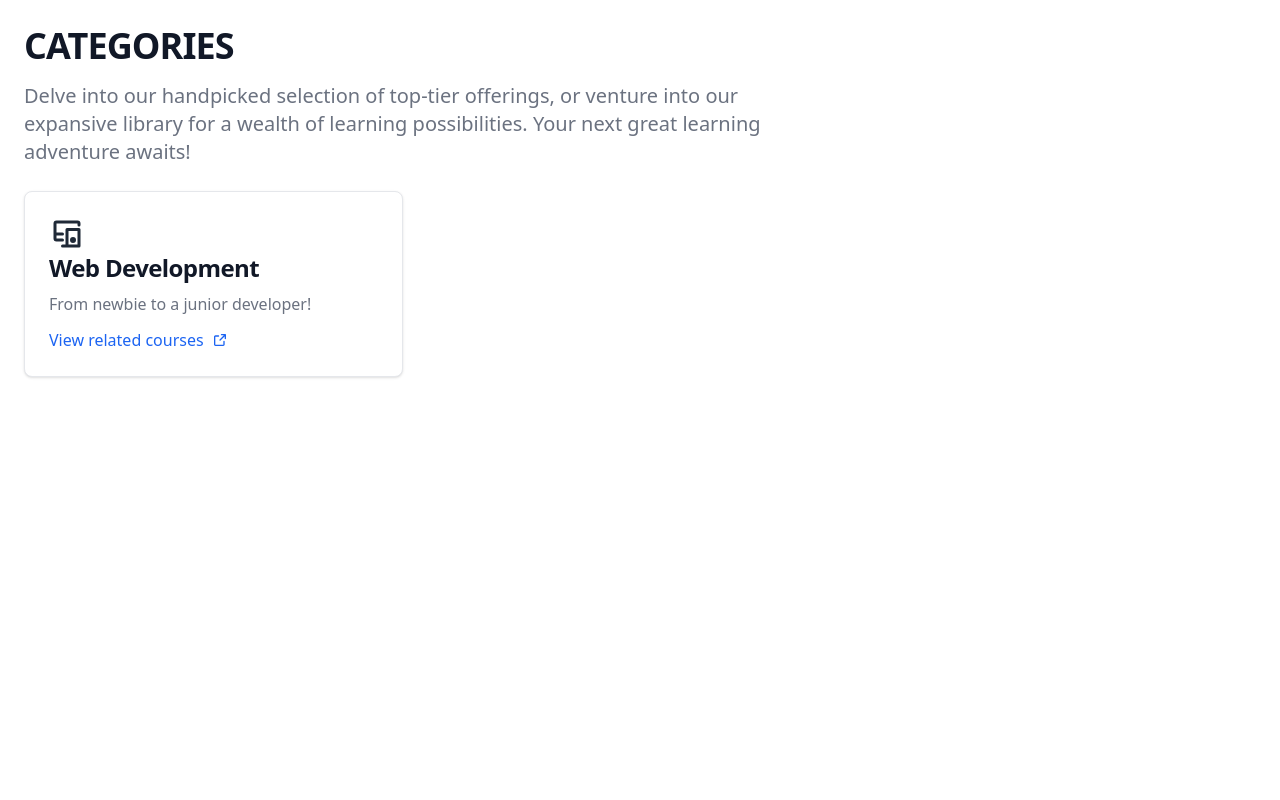
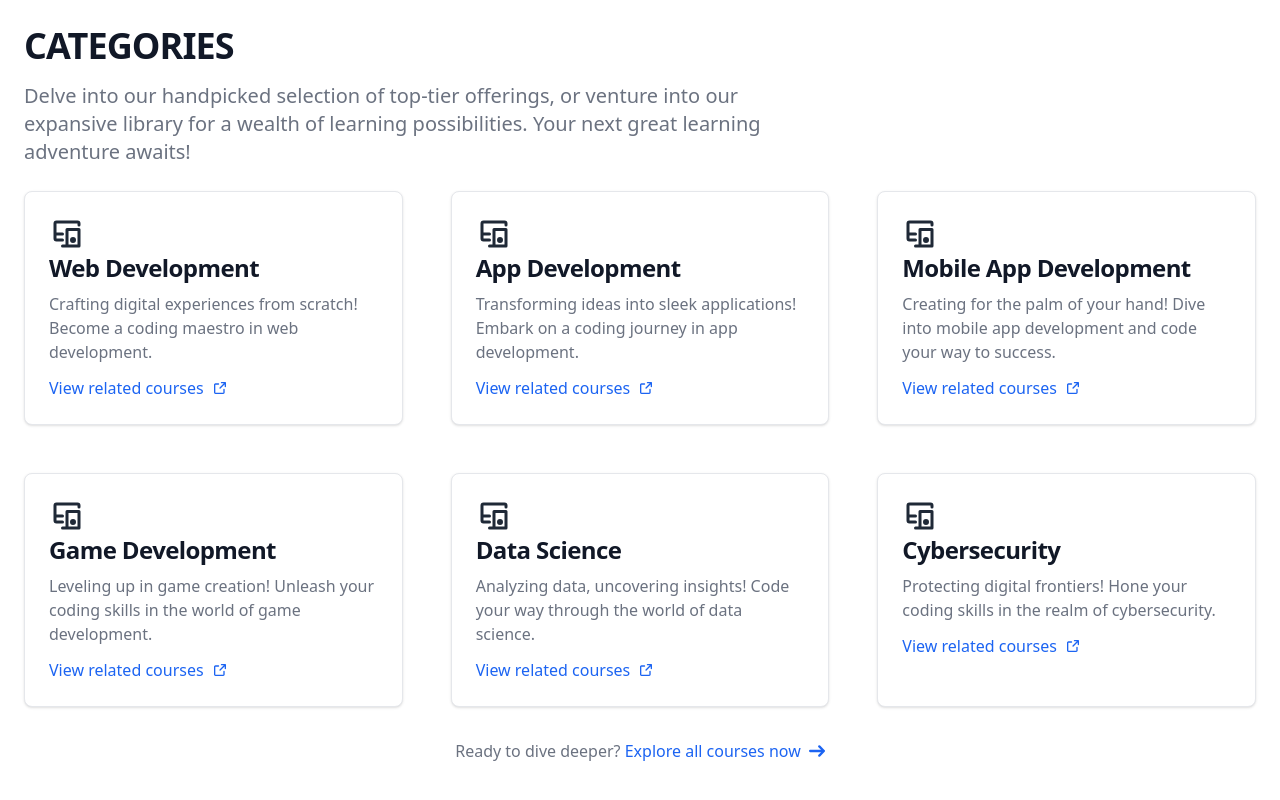
Before and after one commit to azaludek/codehub, an Angular app: page / in a window 1280 px wide. Shown: the part 2649-3449 px from the top of the page. Before the commit the page ends 3090 px from the top, so only its background shows below. Built offline with nearby package versions, Linux system fonts and the light colour scheme.

Commit message:
Add: categories cards complete

```diff
--- a/src/app/cards-carousels/cards-carousels.component.css
+++ b/src/app/cards-carousels/cards-carousels.component.css
@@ -23,3 +23,7 @@ img {
 .card-div {
   padding-top: 1vw;
 }
+
+.cta-categories {
+  text-align: center;
+}
--- a/src/app/cards-carousels/cards-carousels.component.html
+++ b/src/app/cards-carousels/cards-carousels.component.html
@@ -1,3 +1,4 @@
+<!-- Featured Courses -->
 <section class="bg-white" xmlns="http://www.w3.org/1999/html">
   <div class="py-8 px-4 mx-auto max-w-screen-xl sm:py-16 lg:px-6">
       <div class="text max-w-screen-md mb-8 lg:mb-16">
@@ -81,13 +82,15 @@
   </div>
 </section>
 
+<!-- Categories Cards -->
 <section class="bg-white" xmlns="http://www.w3.org/1999/html">
   <div class="py-8 px-4 mx-auto max-w-screen-xl sm:py-16 lg:px-6">
-      <div class="text max-w-screen-md mb-8 lg:mb-16">
+    <div class="text max-w-screen-md mb-8 lg:mb-16">
           <h2 class="mb-4 text-4xl tracking-tight font-extrabold text-gray-900">CATEGORIES</h2>
           <p class="cards-text text-gray-500 sm:text-xl"> Delve into our handpicked selection of top-tier offerings, or venture into our expansive library for a wealth of learning possibilities. Your next great learning adventure awaits!</p>
-      </div>
-      <div class="cards-grid space-y-8 md:grid md:grid-cols-2 lg:grid-cols-3 md:gap-12 md:space-y-0">
+    </div>
+    <div class="cards-grid space-y-8 md:grid md:grid-cols-2 lg:grid-cols-3 md:gap-12 md:space-y-0">
+      <div class="cards-grid space-y-8 md:grid md:grid-cols-1 lg:grid-cols-1 md:gap-12 md:space-y-0">
         <div class="max-w-sm p-6 bg-white border border-gray-200 rounded-lg shadow dark:bg-gray-800 dark:border-gray-700">
             <svg class="w-36px] h-[36px] text-gray-800 dark:text-white" aria-hidden="true" xmlns="http://www.w3.org/2000/svg" fill="none" viewBox="0 0 24 24">
               <path stroke="currentColor" stroke-linecap="round" stroke-linejoin="round" stroke-width="2" d="M9 16H5a1 1 0 0 1-1-1V5c0-.6.4-1 1-1h14c.6 0 1 .4 1 1v1M9 12H4m8 8V9h8v11h-8Zm0 0H9m8-4a1 1 0 1 0-2 0 1 1 0 0 0 2 0Z"/>
@@ -95,7 +98,7 @@
             <a href="#">
                 <h5 class="mb-2 text-2xl font-semibold tracking-tight text-gray-900 dark:text-white">Web Development</h5>
             </a>
-            <p class="mb-3 font-normal text-gray-500 dark:text-gray-400">From newbie to a junior developer!</p>
+            <p class="mb-3 font-normal text-gray-500 dark:text-gray-400">Crafting digital experiences from scratch! Become a coding maestro in web development.</p>
             <a href="#" class="inline-flex font-medium items-center text-blue-600 hover:underline">
                 View related courses
                 <svg class="w-3 h-3 ms-2.5 rtl:rotate-[270deg]" aria-hidden="true" xmlns="http://www.w3.org/2000/svg" fill="none" viewBox="0 0 18 18">
@@ -104,5 +107,100 @@
             </a>
         </div>
     </div>
+      <div class="cards-grid space-y-8 md:grid md:grid-cols-1 lg:grid-cols-1 md:gap-12 md:space-y-0">
+        <div class="max-w-sm p-6 bg-white border border-gray-200 rounded-lg shadow dark:bg-gray-800 dark:border-gray-700">
+            <svg class="w-36px] h-[36px] text-gray-800 dark:text-white" aria-hidden="true" xmlns="http://www.w3.org/2000/svg" fill="none" viewBox="0 0 24 24">
+              <path stroke="currentColor" stroke-linecap="round" stroke-linejoin="round" stroke-width="2" d="M9 16H5a1 1 0 0 1-1-1V5c0-.6.4-1 1-1h14c.6 0 1 .4 1 1v1M9 12H4m8 8V9h8v11h-8Zm0 0H9m8-4a1 1 0 1 0-2 0 1 1 0 0 0 2 0Z"/>
+            </svg>
+            <a href="#">
+                <h5 class="mb-2 text-2xl font-semibold tracking-tight text-gray-900 dark:text-white">App Development</h5>
+            </a>
+            <p class="mb-3 font-normal text-gray-500 dark:text-gray-400">Transforming ideas into sleek applications! Embark on a coding journey in app development.</p>
+            <a href="#" class="inline-flex font-medium items-center text-blue-600 hover:underline">
+                View related courses
+                <svg class="w-3 h-3 ms-2.5 rtl:rotate-[270deg]" aria-hidden="true" xmlns="http://www.w3.org/2000/svg" fill="none" viewBox="0 0 18 18">
+                    <path stroke="currentColor" stroke-linecap="round" stroke-linejoin="round" stroke-width="2" d="M15 11v4.833A1.166 1.166 0 0 1 13.833 17H2.167A1.167 1.167 0 0 1 1 15.833V4.167A1.166 1.166 0 0 1 2.167 3h4.618m4.447-2H17v5.768M9.111 8.889l7.778-7.778"/>
+                </svg>
+            </a>
+        </div>
+    </div>
+      <div class="cards-grid space-y-8 md:grid md:grid-cols-1 lg:grid-cols-1 md:gap-12 md:space-y-0">
+        <div class="max-w-sm p-6 bg-white border border-gray-200 rounded-lg shadow dark:bg-gray-800 dark:border-gray-700">
+            <svg class="w-36px] h-[36px] text-gray-800 dark:text-white" aria-hidden="true" xmlns="http://www.w3.org/2000/svg" fill="none" viewBox="0 0 24 24">
+              <path stroke="currentColor" stroke-linecap="round" stroke-linejoin="round" stroke-width="2" d="M9 16H5a1 1 0 0 1-1-1V5c0-.6.4-1 1-1h14c.6 0 1 .4 1 1v1M9 12H4m8 8V9h8v11h-8Zm0 0H9m8-4a1 1 0 1 0-2 0 1 1 0 0 0 2 0Z"/>
+            </svg>
+            <a href="#">
+                <h5 class="mb-2 text-2xl font-semibold tracking-tight text-gray-900 dark:text-white">Mobile App Development</h5>
+            </a>
+            <p class="mb-3 font-normal text-gray-500 dark:text-gray-400">Creating for the palm of your hand! Dive into mobile app development and code your way to success.</p>
+            <a href="#" class="inline-flex font-medium items-center text-blue-600 hover:underline">
+                View related courses
+                <svg class="w-3 h-3 ms-2.5 rtl:rotate-[270deg]" aria-hidden="true" xmlns="http://www.w3.org/2000/svg" fill="none" viewBox="0 0 18 18">
+                    <path stroke="currentColor" stroke-linecap="round" stroke-linejoin="round" stroke-width="2" d="M15 11v4.833A1.166 1.166 0 0 1 13.833 17H2.167A1.167 1.167 0 0 1 1 15.833V4.167A1.166 1.166 0 0 1 2.167 3h4.618m4.447-2H17v5.768M9.111 8.889l7.778-7.778"/>
+                </svg>
+            </a>
+        </div>
+    </div>
+      <div class="cards-grid space-y-8 md:grid md:grid-cols-1 lg:grid-cols-1 md:gap-12 md:space-y-0">
+        <div class="max-w-sm p-6 bg-white border border-gray-200 rounded-lg shadow dark:bg-gray-800 dark:border-gray-700">
+            <svg class="w-36px] h-[36px] text-gray-800 dark:text-white" aria-hidden="true" xmlns="http://www.w3.org/2000/svg" fill="none" viewBox="0 0 24 24">
+              <path stroke="currentColor" stroke-linecap="round" stroke-linejoin="round" stroke-width="2" d="M9 16H5a1 1 0 0 1-1-1V5c0-.6.4-1 1-1h14c.6 0 1 .4 1 1v1M9 12H4m8 8V9h8v11h-8Zm0 0H9m8-4a1 1 0 1 0-2 0 1 1 0 0 0 2 0Z"/>
+            </svg>
+            <a href="#">
+                <h5 class="mb-2 text-2xl font-semibold tracking-tight text-gray-900 dark:text-white">Game Development</h5>
+            </a>
+            <p class="mb-3 font-normal text-gray-500 dark:text-gray-400">Leveling up in game creation! Unleash your coding skills in the world of game development.</p>
+            <a href="#" class="inline-flex font-medium items-center text-blue-600 hover:underline">
+                View related courses
+                <svg class="w-3 h-3 ms-2.5 rtl:rotate-[270deg]" aria-hidden="true" xmlns="http://www.w3.org/2000/svg" fill="none" viewBox="0 0 18 18">
+                    <path stroke="currentColor" stroke-linecap="round" stroke-linejoin="round" stroke-width="2" d="M15 11v4.833A1.166 1.166 0 0 1 13.833 17H2.167A1.167 1.167 0 0 1 1 15.833V4.167A1.166 1.166 0 0 1 2.167 3h4.618m4.447-2H17v5.768M9.111 8.889l7.778-7.778"/>
+                </svg>
+            </a>
+        </div>
+    </div>
+      <div class="cards-grid space-y-8 md:grid md:grid-cols-1 lg:grid-cols-1 md:gap-12 md:space-y-0">
+        <div class="max-w-sm p-6 bg-white border border-gray-200 rounded-lg shadow dark:bg-gray-800 dark:border-gray-700">
+            <svg class="w-36px] h-[36px] text-gray-800 dark:text-white" aria-hidden="true" xmlns="http://www.w3.org/2000/svg" fill="none" viewBox="0 0 24 24">
+              <path stroke="currentColor" stroke-linecap="round" stroke-linejoin="round" stroke-width="2" d="M9 16H5a1 1 0 0 1-1-1V5c0-.6.4-1 1-1h14c.6 0 1 .4 1 1v1M9 12H4m8 8V9h8v11h-8Zm0 0H9m8-4a1 1 0 1 0-2 0 1 1 0 0 0 2 0Z"/>
+            </svg>
+            <a href="#">
+                <h5 class="mb-2 text-2xl font-semibold tracking-tight text-gray-900 dark:text-white">Data Science</h5>
+            </a>
+            <p class="mb-3 font-normal text-gray-500 dark:text-gray-400">Analyzing data, uncovering insights! Code your way through the world of data science.</p>
+            <a href="#" class="inline-flex font-medium items-center text-blue-600 hover:underline">
+                View related courses
+                <svg class="w-3 h-3 ms-2.5 rtl:rotate-[270deg]" aria-hidden="true" xmlns="http://www.w3.org/2000/svg" fill="none" viewBox="0 0 18 18">
+                    <path stroke="currentColor" stroke-linecap="round" stroke-linejoin="round" stroke-width="2" d="M15 11v4.833A1.166 1.166 0 0 1 13.833 17H2.167A1.167 1.167 0 0 1 1 15.833V4.167A1.166 1.166 0 0 1 2.167 3h4.618m4.447-2H17v5.768M9.111 8.889l7.778-7.778"/>
+                </svg>
+            </a>
+        </div>
+    </div>
+      <div class="cards-grid space-y-8 md:grid md:grid-cols-1 lg:grid-cols-1 md:gap-12 md:space-y-0">
+        <div class="max-w-sm p-6 bg-white border border-gray-200 rounded-lg shadow dark:bg-gray-800 dark:border-gray-700">
+            <svg class="w-36px] h-[36px] text-gray-800 dark:text-white" aria-hidden="true" xmlns="http://www.w3.org/2000/svg" fill="none" viewBox="0 0 24 24">
+              <path stroke="currentColor" stroke-linecap="round" stroke-linejoin="round" stroke-width="2" d="M9 16H5a1 1 0 0 1-1-1V5c0-.6.4-1 1-1h14c.6 0 1 .4 1 1v1M9 12H4m8 8V9h8v11h-8Zm0 0H9m8-4a1 1 0 1 0-2 0 1 1 0 0 0 2 0Z"/>
+            </svg>
+            <a href="#">
+                <h5 class="mb-2 text-2xl font-semibold tracking-tight text-gray-900 dark:text-white">Cybersecurity</h5>
+            </a>
+            <p class="mb-3 font-normal text-gray-500 dark:text-gray-400">Protecting digital frontiers! Hone your coding skills in the realm of cybersecurity.</p>
+            <a href="#" class="inline-flex font-medium items-center text-blue-600 hover:underline">
+                View related courses
+                <svg class="w-3 h-3 ms-2.5 rtl:rotate-[270deg]" aria-hidden="true" xmlns="http://www.w3.org/2000/svg" fill="none" viewBox="0 0 18 18">
+                    <path stroke="currentColor" stroke-linecap="round" stroke-linejoin="round" stroke-width="2" d="M15 11v4.833A1.166 1.166 0 0 1 13.833 17H2.167A1.167 1.167 0 0 1 1 15.833V4.167A1.166 1.166 0 0 1 2.167 3h4.618m4.447-2H17v5.768M9.111 8.889l7.778-7.778"/>
+                </svg>
+            </a>
+        </div>
+    </div>
+    </div>
+    <p class="cta-categories py-8 text-gray-500 dark:text-gray-400">
+      Ready to dive deeper?
+      <a href="#" class="inline-flex items-center font-medium text-blue-600 dark:text-blue-500 hover:underline">
+        Explore all courses now
+        <svg class="w-4 h-4 ms-2 rtl:rotate-180" aria-hidden="true" xmlns="http://www.w3.org/2000/svg" fill="none" viewBox="0 0 14 10">
+        <path stroke="currentColor" stroke-linecap="round" stroke-linejoin="round" stroke-width="2" d="M1 5h12m0 0L9 1m4 4L9 9"/>
+        </svg>
+      </a>
+    </p>
   </div>
 </section>
```
